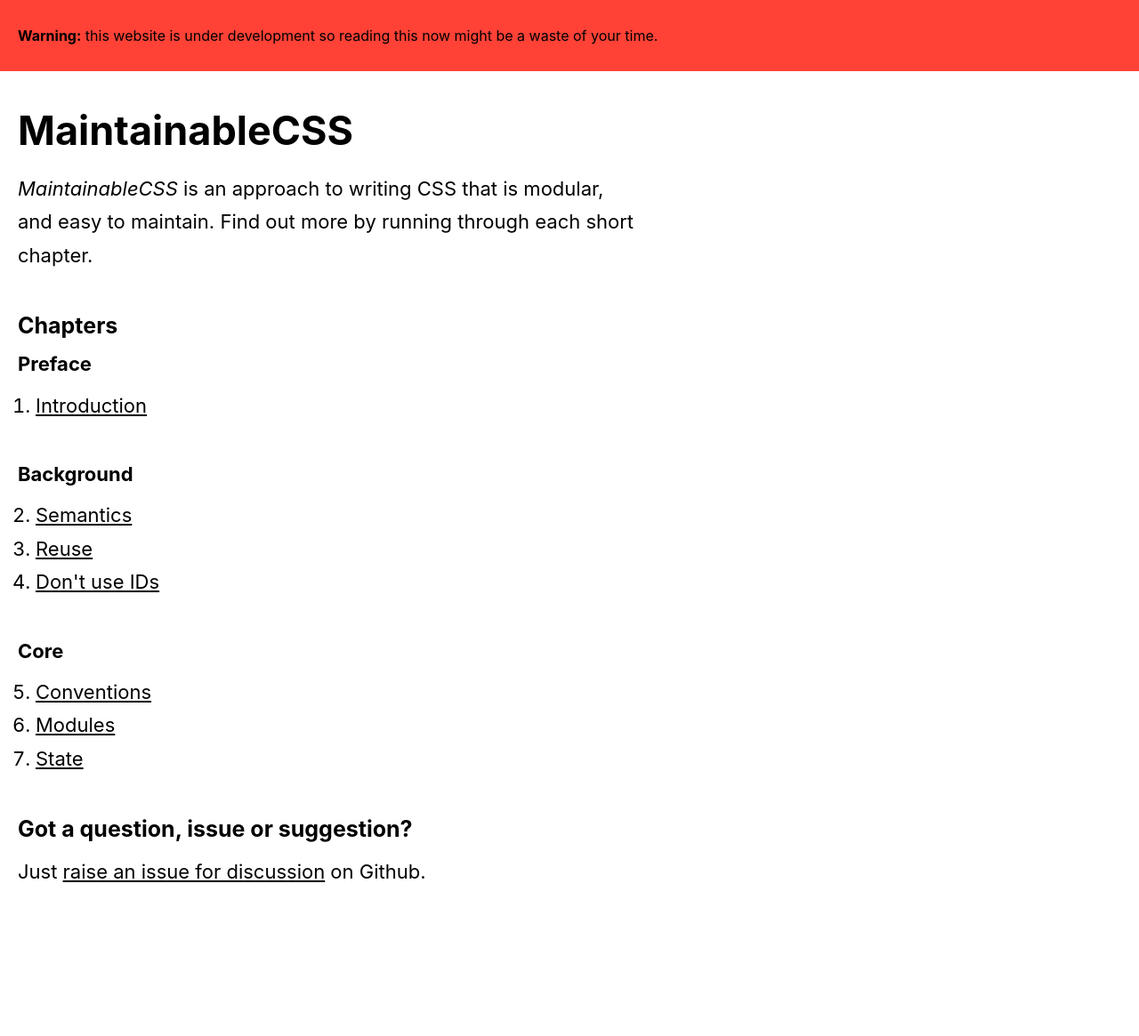
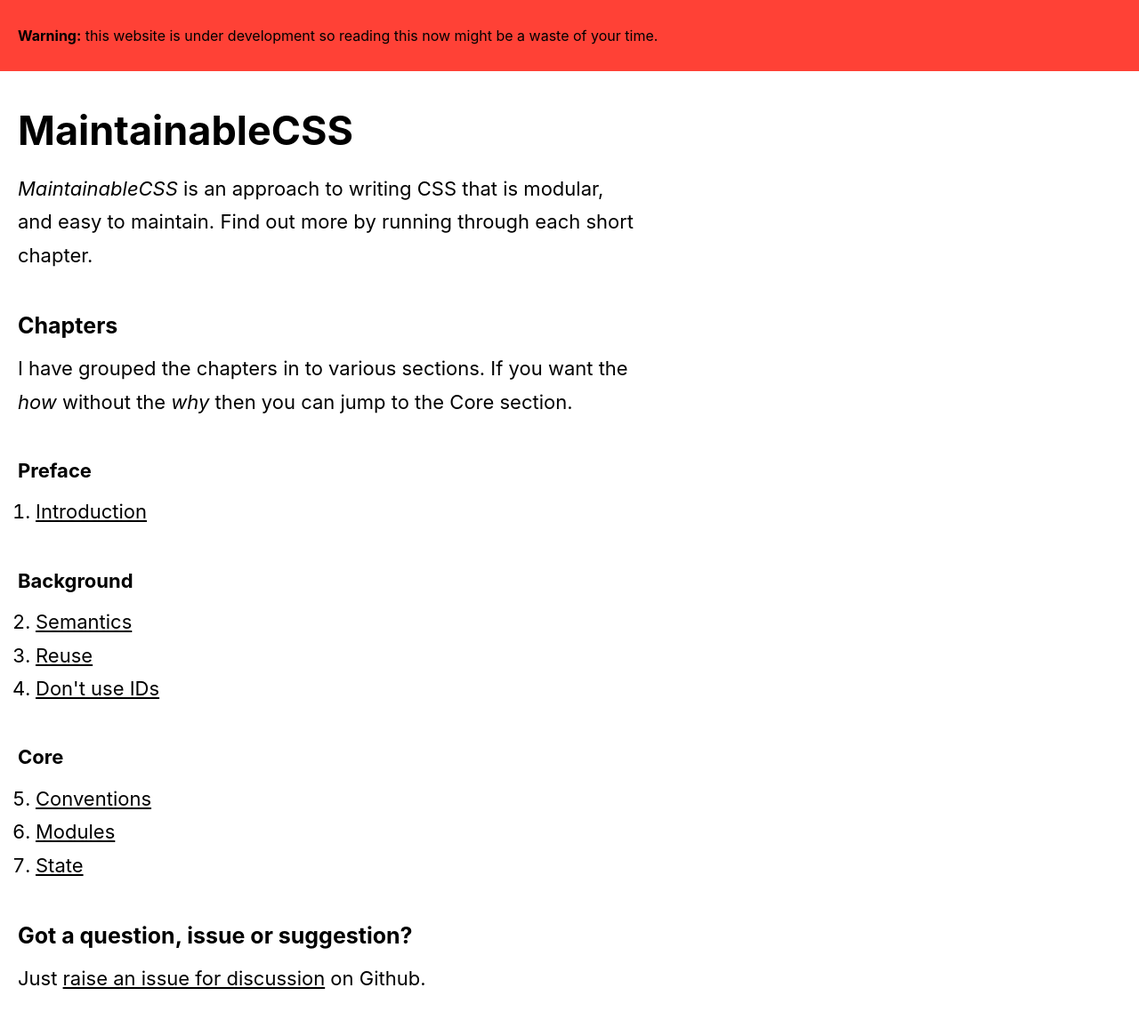
Before and after one commit to adamsilver/maintainablecss.com-jekyll, a Jekyll site: the page built from index.md, in a window 1280 px wide. Shown: the whole page at 89% size. Built offline with Jekyll 4.4.1, drawn with Linux system fonts in a browser that asks for light colours; before the commit the page ends 1045 px from its top, so only the background shows below that.

Commit message:
Chapter not

```diff
--- a/index.md
+++ b/index.md
@@ -8,6 +8,8 @@ id: home
 *MaintainableCSS* is an approach to writing CSS that is modular, and easy to maintain. Find out more by running through each short chapter.
 
 ## Chapters
+
+I have grouped the chapters in to various sections. If you want the *how* without the *why* then you can jump to the Core section.
 
 ### Preface
 
```
